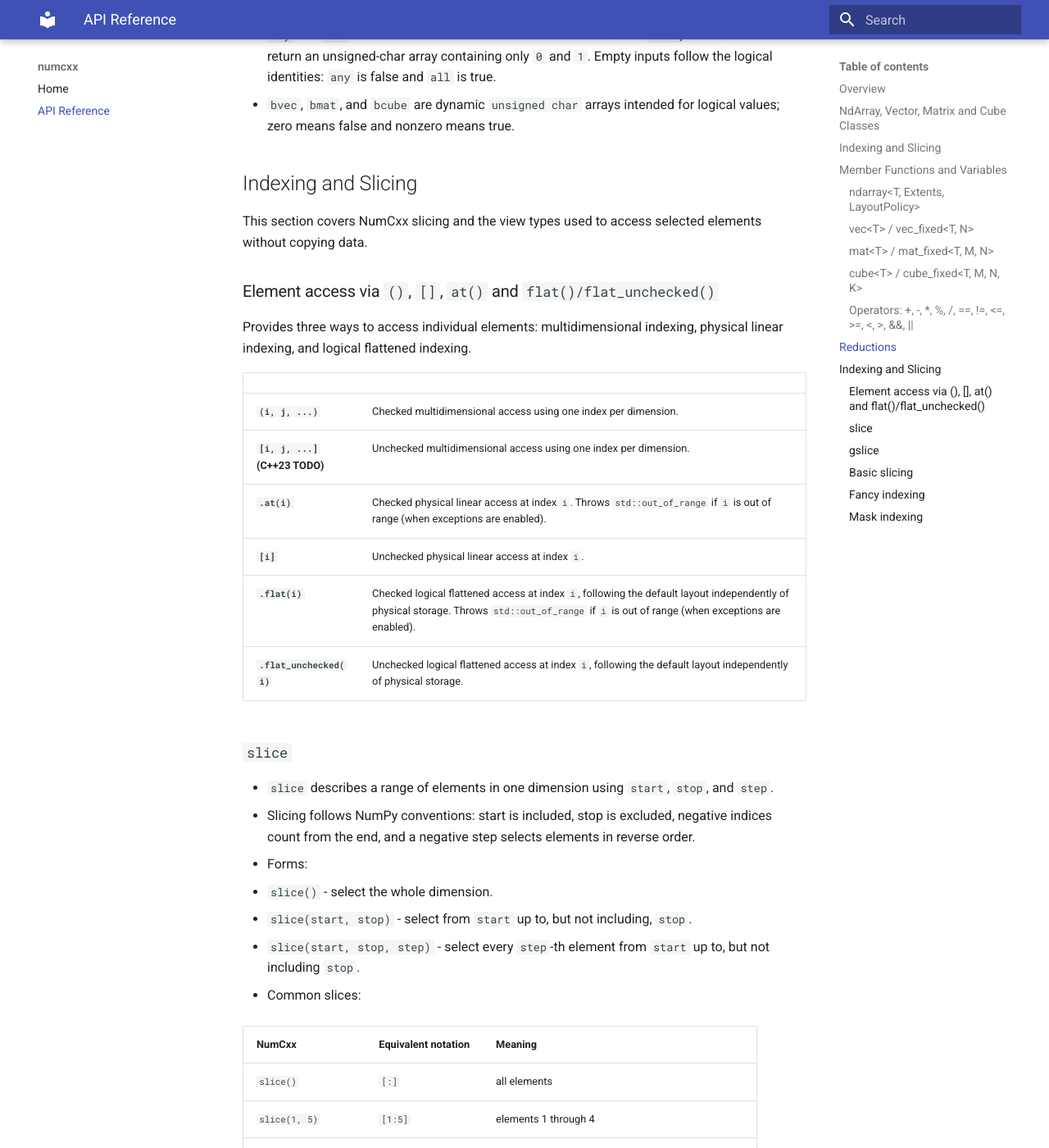
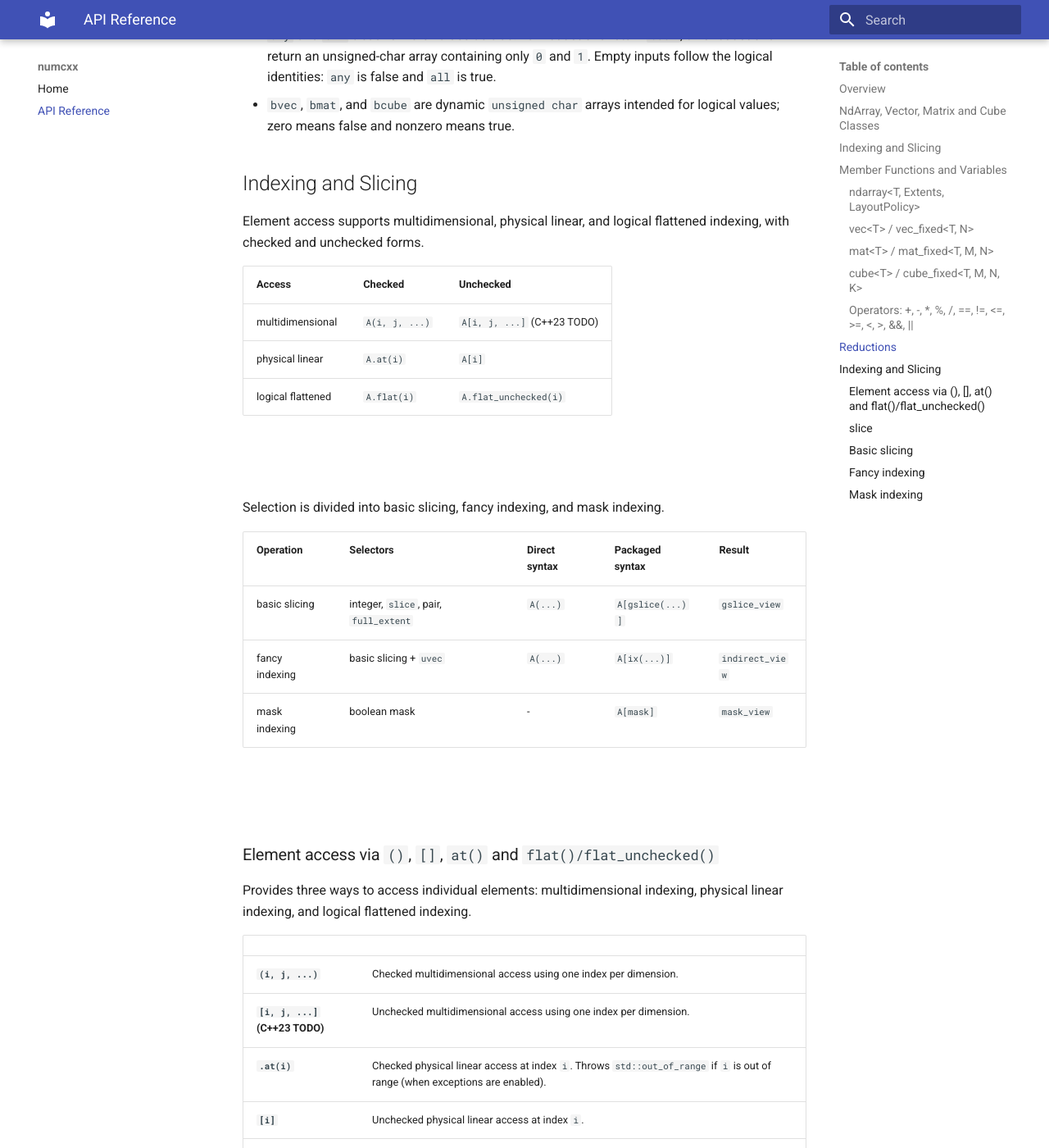
Before and after one commit to ypan1988/numcxx, an MkDocs documentation site: the page built from docs/API.md, in a window 1280 px wide and 1400 px high, scrolled down 4983 px. Shown: the whole window at 82% size. Built offline with MkDocs 1.6.1 and Material for MkDocs 9.7.7, drawn with Linux system fonts in a browser that asks for light colours; some of the changed text lies outside the part shown.

Commit message:
add two tables

```diff
--- a/docs/API.md
+++ b/docs/API.md
@@ -178,7 +178,25 @@ evaluating to an `ndarray` first.
 
 ## Indexing and Slicing
 
-This section covers NumCxx slicing and the view types used to access selected elements without copying data.
+Element access supports multidimensional, physical linear, and logical flattened indexing, with checked and unchecked forms.
+
+| Access | Checked | Unchecked |
+|---|---|---|
+| multidimensional | `A(i, j, ...)` | `A[i, j, ...]` (C++23 TODO) |
+| physical linear | `A.at(i)` | `A[i]` |
+| logical flattened | `A.flat(i)` | `A.flat_unchecked(i)` |
+
+<br><br>
+
+Selection is divided into basic slicing, fancy indexing, and mask indexing.
+
+| Operation | Selectors | Direct syntax | Packaged syntax | Result |
+|---|---|---|---|---|
+| basic slicing | integer, `slice`, pair, `full_extent` | `A(...)` | `A[gslice(...)]` | `gslice_view` |
+| fancy indexing | basic slicing + `uvec` | `A(...)` | `A[ix(...)]` | `indirect_view` |
+| mask indexing | boolean mask | - | `A[mask]` | `mask_view` |
+
+<br><br>
 
 <a id="element-access"></a>
 ### Element access via `()`, `[]`, `at()` and `flat()/flat_unchecked()`
@@ -219,15 +237,6 @@ Provides three ways to access individual elements: multidimensional indexing, ph
   | `slice({}, {}, -1)` | `[::-1]` | all elements in reverse order |
 
 - Missing `start` and `stop` values are written as `{}` or `std::nullopt`.
-
-<a id="gslice-def"></a>
-### `gslice`
-
-- `gslice` owns a value copy of one or more scalar indices, `slice` objects, `full_extent` markers, or integral pair ranges.
-- It packages the same multidimensional arguments accepted by `operator()`, so they can be passed as one selector to `operator[]`.
-- `A[gslice(1, slice(0, 4, 2))]` is equivalent to `A(1, slice(0, 4, 2))`.
-- A complete set of scalar indices accesses an element; partial or slicing selections produce a `gslice_view`.
-- `gslice` is a NumCxx argument-pack type; its representation is distinct from `std::gslice`.
 
 <a id="gslice-view-def"></a>
 ### Basic slicing
```
